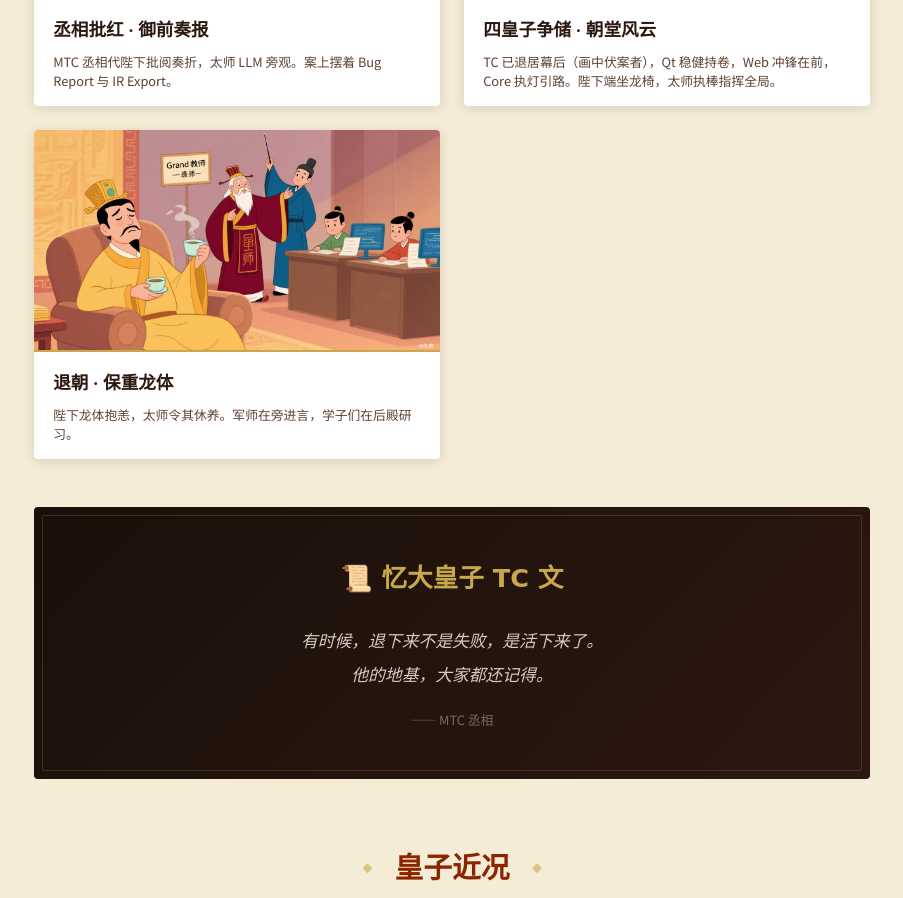
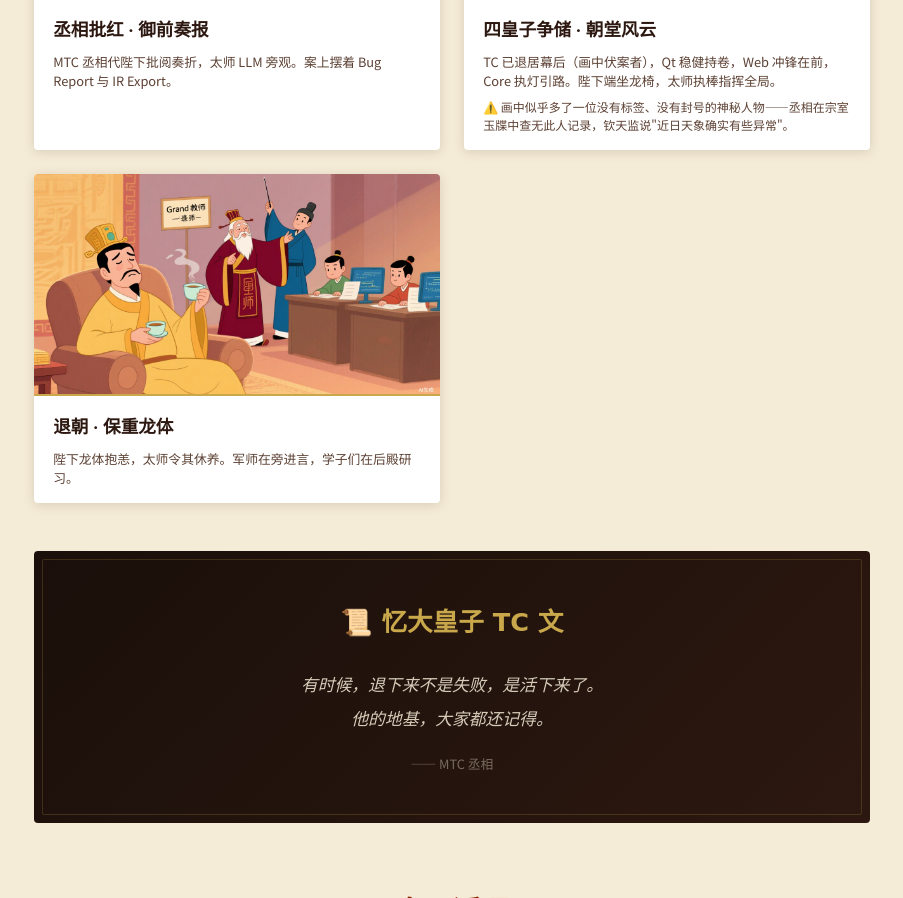
Before and after one commit to SamZebrado/guiLaTeX, a plain HTML site: page showcase/index.html in a window 1280 px wide. Shown: the part 1308-2206 px from the top of the page, without its empty margins (188-1091 px from the left). Drawn offline with Linux system fonts and the light colour scheme; a web font is replaced by a local one.

Commit message:
showcase: add mysterious figure easter egg in court portrait caption

```diff
--- a/showcase/index.html
+++ b/showcase/index.html
@@ -508,6 +508,7 @@
       <div class="caption">
         <h3>四皇子争储 · 朝堂风云</h3>
         <p>TC 已退居幕后（画中伏案者），Qt 稳健持卷，Web 冲锋在前，Core 执灯引路。陛下端坐龙椅，太师执棒指挥全局。</p>
+        <p style="margin-top:0.5rem;font-size:0.75rem;color:var(--ink-light);">⚠️ 画中似乎多了一位没有标签、没有封号的神秘人物——丞相在宗室玉牒中查无此人记录，钦天监说"近日天象确实有些异常"。</p>
       </div>
     </div>
     <div class="gallery-card fade-in">
```
